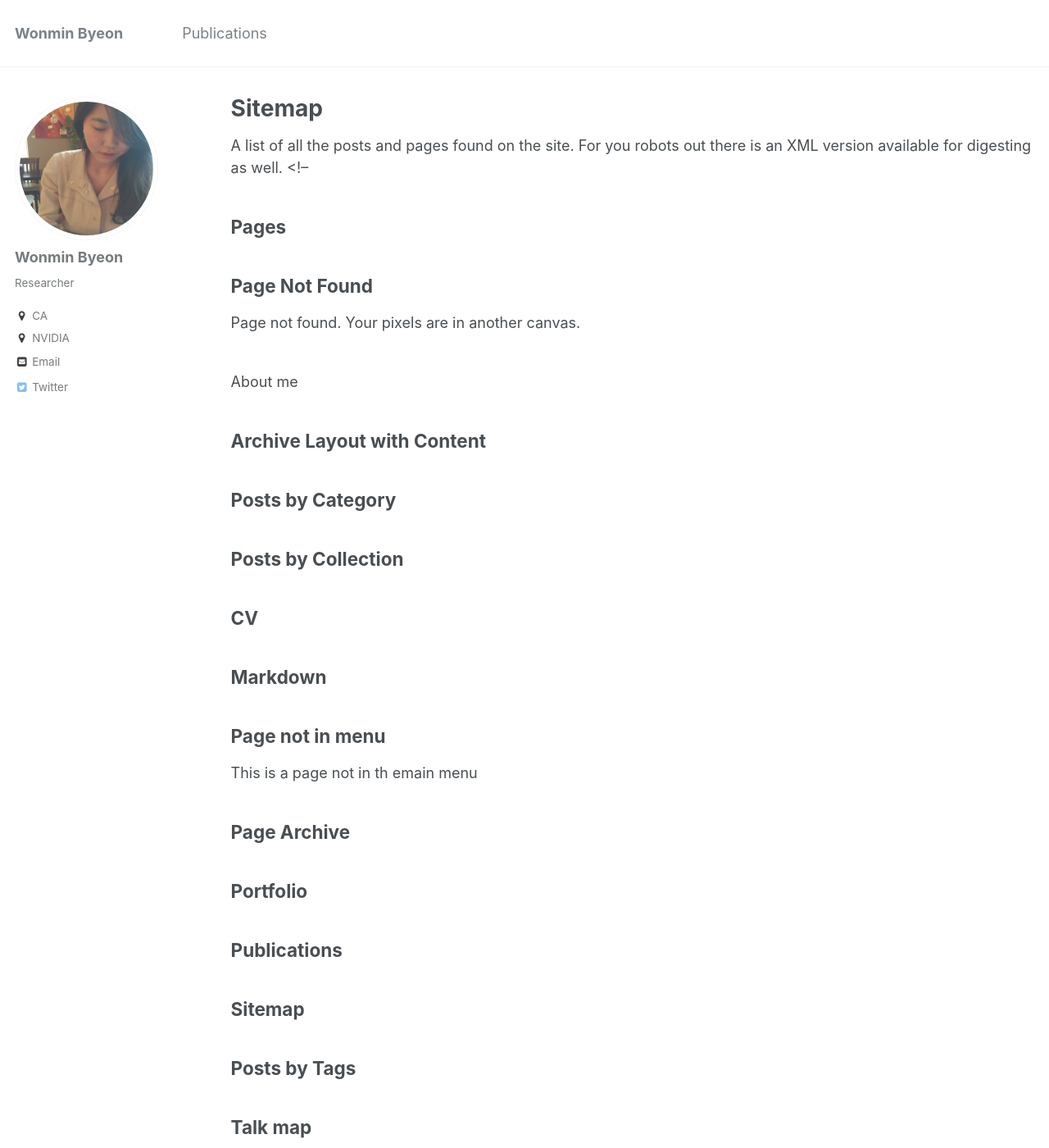
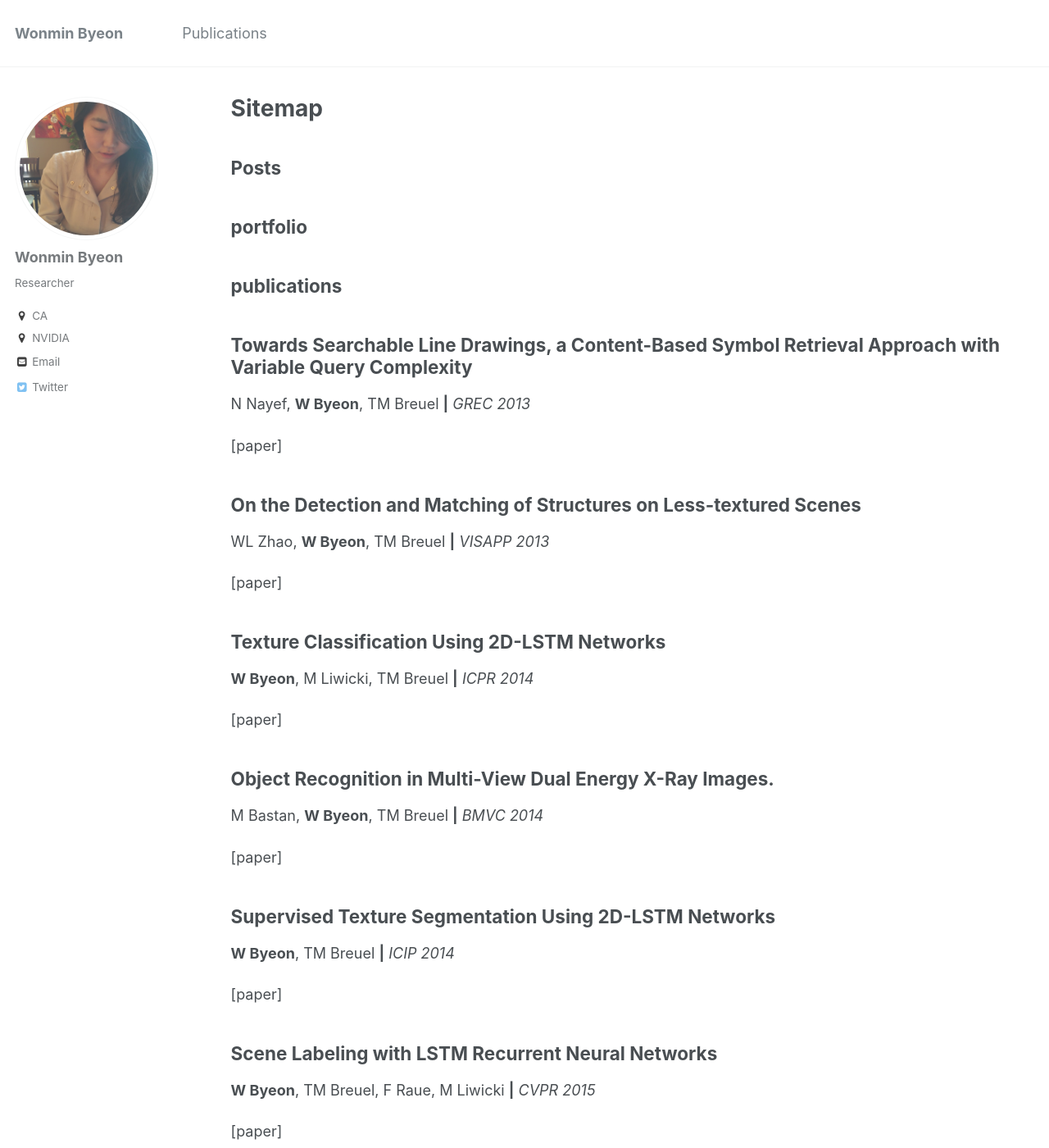
Before and after one commit to wonmin-byeon/wonmin-byeon.github.io, a Jekyll site: the page built from _pages/sitemap.md, in a window 1280 px wide and 1400 px high. Shown: the whole window at 82% size. Built offline with Jekyll 4.4.1, drawn with Linux system fonts in a browser that asks for light colours; some of the changed text lies outside the part shown.

Commit message:
cleam up sitemap

```diff
--- a/_pages/sitemap.md
+++ b/_pages/sitemap.md
@@ -5,15 +5,6 @@ permalink: /sitemap/
 author_profile: true
 ---
 
-{% include base_path %}
-
-A list of all the posts and pages found on the site. For you robots out there is an [XML version]({{ base_path }}/sitemap.xml) available for digesting as well.
-<!--
-<h2>Pages</h2>
-{% for post in site.pages %}
-  {% include archive-single.html %}
-{% endfor %}
- -->
 <h2>Posts</h2>
 {% for post in site.posts %}
   {% include archive-single.html %}
```
